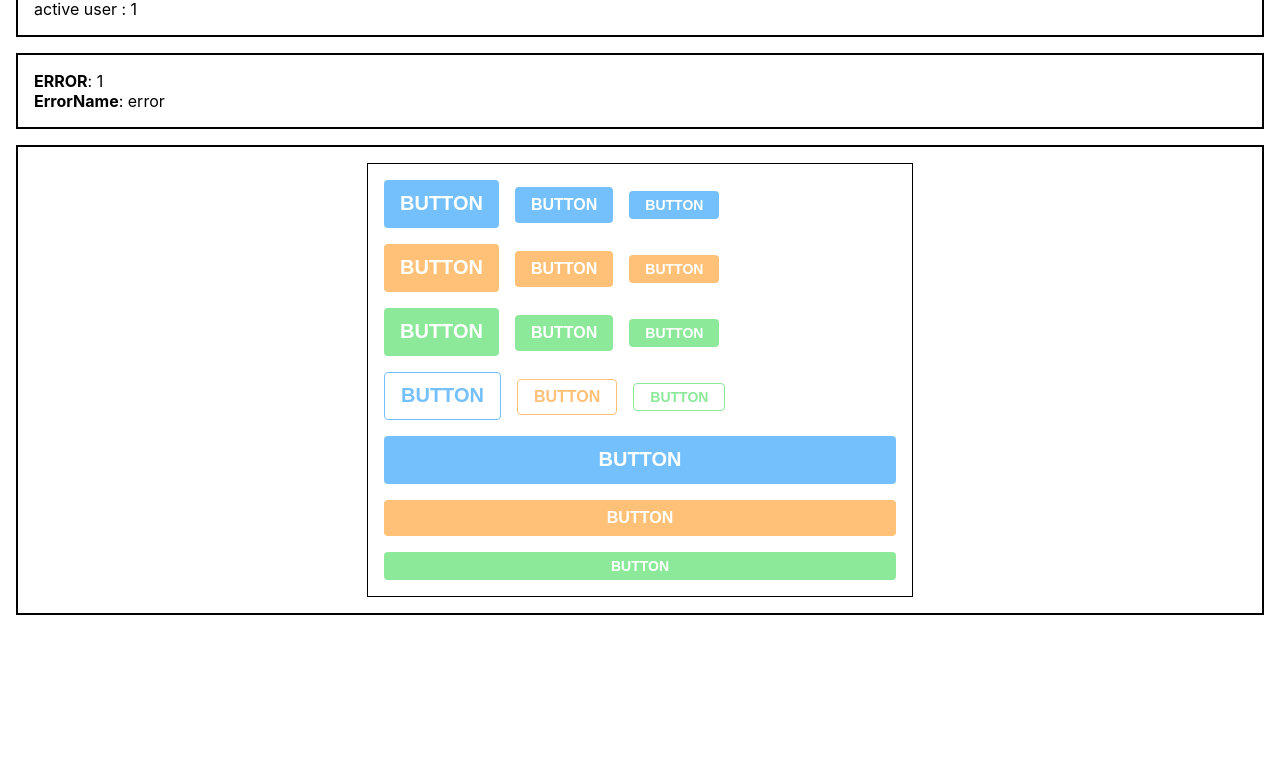
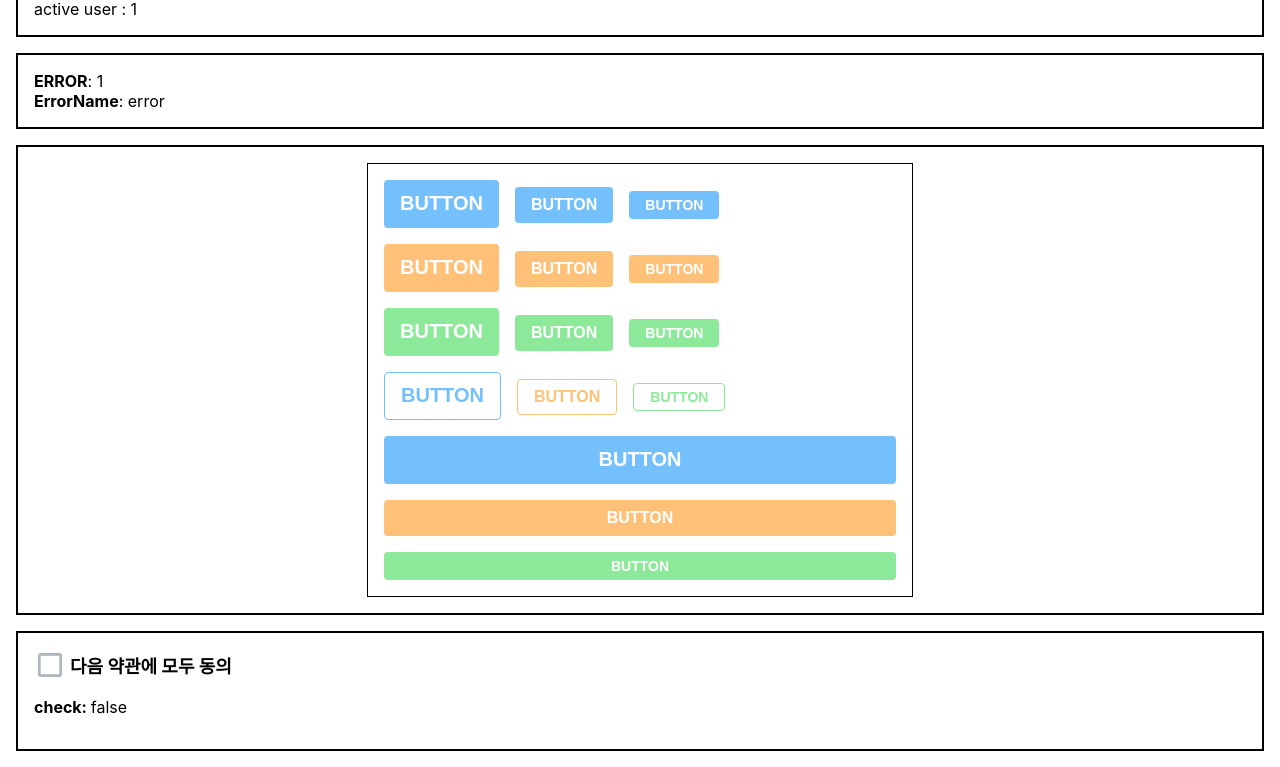
Before and after one commit to MOBUMIN/begin-react, a React (Create React App) app: page / in a window 1280 px wide. Shown: the part 610-1377 px from the top of the page. Before the commit the page ends 1241 px from the top, so only its background shows below. Built offline with nearby package versions, Linux system fonts and the light colour scheme.

Commit message:
2-2 complete

```diff
--- a/package.json
+++ b/package.json
@@ -15,6 +15,7 @@
     "node-sass": "4.14.1",
     "react": "^17.0.1",
     "react-dom": "^17.0.1",
+    "react-icons": "^4.1.0",
     "react-scripts": "^4.0.1",
     "web-vitals": "^0.2.4"
   },
--- a/src/App.js
+++ b/src/App.js
@@ -1,4 +1,4 @@
-import React, { useMemo, useReducer } from 'react';
+import React, { useMemo, useReducer, useState } from 'react';
 //import ReactDOM from 'react-dom';
 import Hello from './Hello';
 import './App.scss';
@@ -11,6 +11,7 @@
 import ErrorCheck from './ErrorCheck';
 import ErrorBoundary from './ErrorBoundary';
 import Button from './components/Button';
+import CheckBox from './components/CheckBox';
 
 // ReactDOM.render(<Counter />, document.getElementById('root'));
 function App() {
@@ -80,6 +81,9 @@
           </div>
         </div>
       </Wrapper>
+      <Wrapper>
+        <Checking />
+      </Wrapper>
     </>
   );
 }
@@ -145,5 +149,22 @@
 
 export const UserDispatch = React.createContext(null);
 
+function Checking(){
+  const [check, setCheck] = useState(false);
+  const onChange = e => {
+    setCheck(e.target.checked);
+  };
+  return(
+    <div>
+      <CheckBox onChange={onChange} checked={check}>
+        다음 약관에 모두 동의
+      </CheckBox>
+      <p>
+        <b>check: </b>
+        {check? 'true' : 'false'}
+      </p>
+    </div>
+  )
+}
 
 export default App;
--- /dev/null
+++ b/src/components/CheckBox.js
@@ -0,0 +1,22 @@
+import React from 'react';
+import {MdCheckBox, MdCheckBoxOutlineBlank} from 'react-icons/md';
+import styles from './CheckBox.module.css';
+import classNames from 'classnames/bind';
+
+const cx = classNames.bind(styles);
+
+function CheckBox({ children, checked, ...rest}){
+    return(
+        <div className={cx('checkbox')}>
+            <label>
+                <input type = "checkbox" checked={checked} {...rest} />
+                <div className={cx('icon')}>
+                    {checked ? <MdCheckBox className = {cx('checked')} /> : <MdCheckBoxOutlineBlank />}
+                </div>
+            </label>
+            <span>{children}</span>
+        </div>
+    )
+}
+
+export default CheckBox;
--- /dev/null
+++ b/src/components/CheckBox.module.css
@@ -0,0 +1,32 @@
+.checkbox{
+    display:flex;
+    align-items:center;
+}
+
+.checkbox label{
+    cursor: pointer;
+}
+
+/* 실제 input 숨기기 */
+.checkbox input{
+    width:0; height: 0;
+    position: absolute; opacity: 0;
+}
+
+.checkbox span{
+    font-size: 1.125rem;
+    font-weight: bold;
+}
+
+.icon{
+    display: flex;
+    align-items: center;
+    /* 폰트 사이즈로 아이콘 크기 조절 가능 */
+    font-size: 2rem;
+    margin-right: 0.25rem;
+    color: #adb5bd;
+}
+
+.checked{
+    color: #339af0;
+}
```
Also changed, not shown: 2 other files (tests, documents, lock files or other folders).
